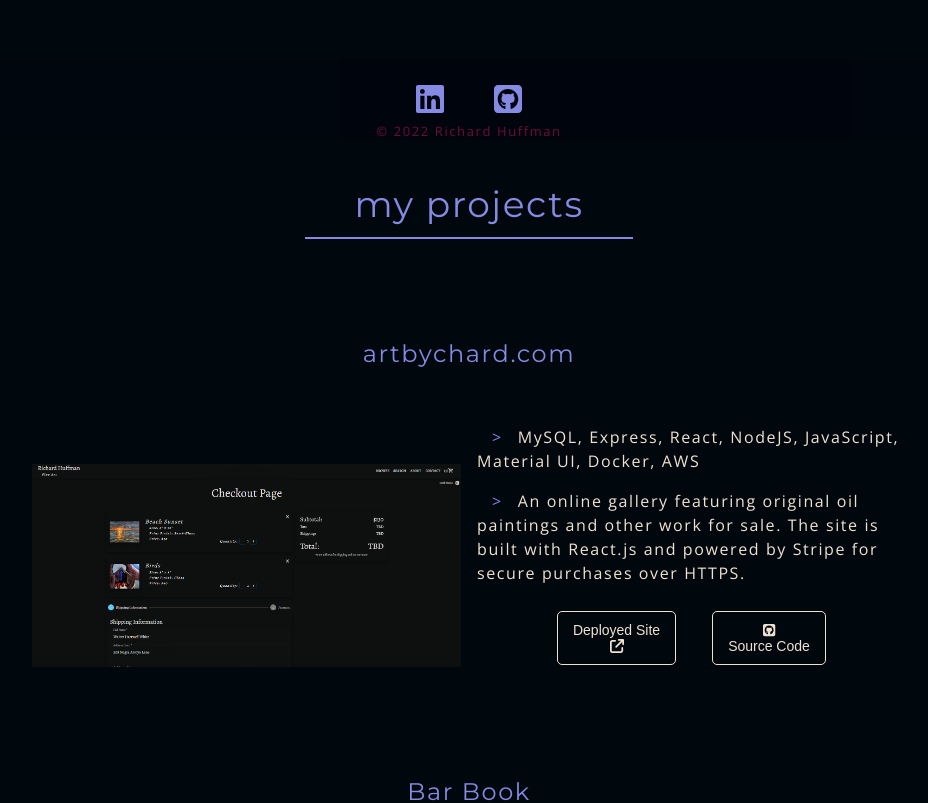
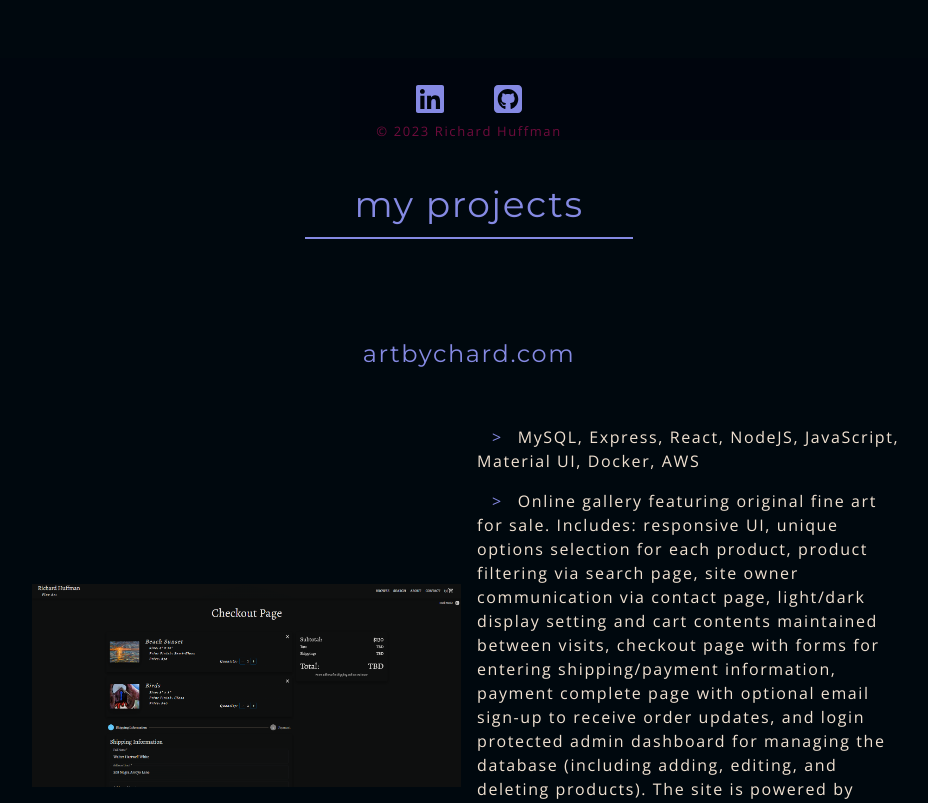
Before and after one commit to chardmuffin/portfolio-v2, a React (Create React App) app: page / in a window 1280 px wide. Shown: the part 660-1463 px from the top of the page, without its empty margins (171-1099 px from the left). Built offline with nearby package versions, Linux system fonts and the light colour scheme.

Commit message:
update project description, copyright displays current year

```diff
--- a/src/components/Footer/index.js
+++ b/src/components/Footer/index.js
@@ -4,9 +4,11 @@ import { faGithubSquare, faLinkedin } from '@fortawesome/free-brands-svg-icons'
 
 function Footer() {
 
+  const currentYear = new Date().getFullYear();
+
   return (
     <footer>
-      <span>&copy; 2022 Richard Huffman</span>
+      <span>&copy; {currentYear} Richard Huffman</span>
       <div className="icons">
         <a href={'https://www.linkedin.com/in/richard-huffman-52806b137'} target="_blank" rel="noreferrer"><FontAwesomeIcon icon={faLinkedin} /> </a>
         <a href={'https://github.com/chardmuffin'} target="_blank" rel="noreferrer"><FontAwesomeIcon icon={faGithubSquare} /> </a>
--- a/src/components/ProjectList/index.js
+++ b/src/components/ProjectList/index.js
@@ -9,7 +9,16 @@ function ProjectList( { setCurrentTab, mobileUI } ) {
         {
             name: 'artbychard.com',
             tags: 'MySQL, Express, React, NodeJS, JavaScript, Material UI, Docker, AWS',
-            description: `An online gallery featuring original oil paintings and other work for sale. The site is built with React.js and powered by Stripe for secure purchases over HTTPS.`,
+            description: `Online gallery featuring original fine art for sale.
+            Includes: responsive UI,
+            unique options selection for each product,
+            product filtering via search page,
+            site owner communication via contact page,
+            light/dark display setting and cart contents maintained between visits,
+            checkout page with forms for entering shipping/payment information,
+            payment complete page with optional email sign-up to receive order updates,
+            and login protected admin dashboard for managing the database (including adding, editing, and deleting products).
+            The site is powered by Stripe for secure purchases over HTTPS.`,
             link: 'https://www.artbychard.com/',
             repo: 'https://github.com/chardmuffin/art-portfolio',
             photo: 'artbychard.png'
```
